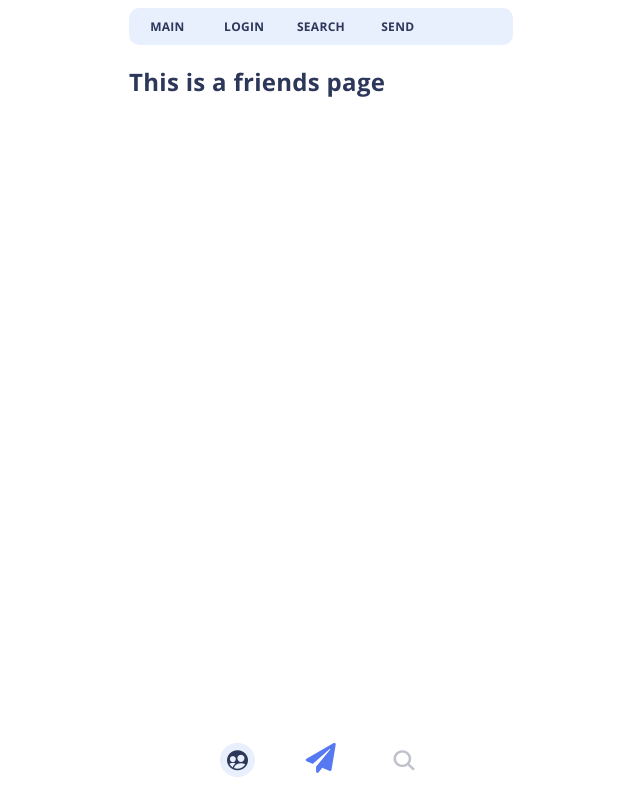
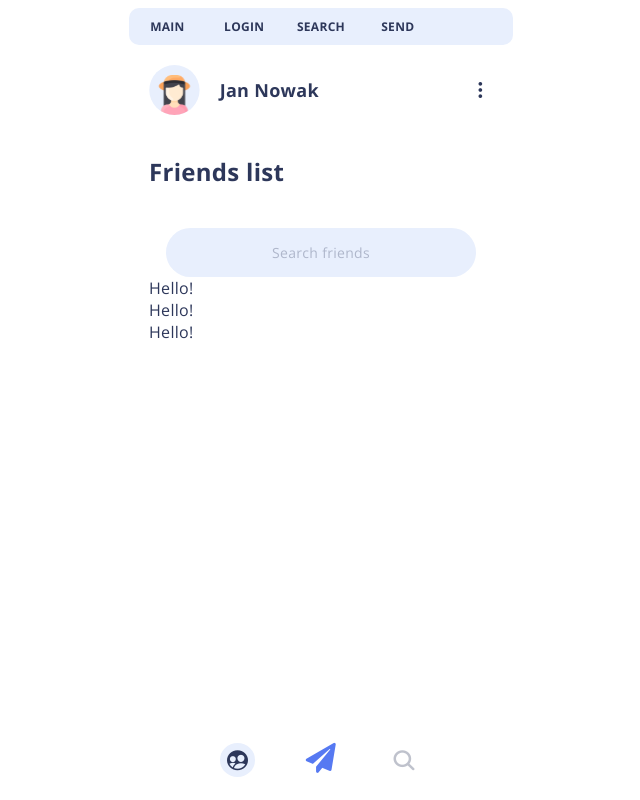
Before and after one commit to dlt-v/Chatlog, a React (Create React App) app: page /friends in a window 1280 px wide. Shown: the whole page, without its empty margins (319-959 px from the left). Built offline with nearby package versions, Linux system fonts and the light colour scheme.

Commit message:
Add input styling

```diff
--- /dev/null
+++ b/src/components/UserCard.tsx
@@ -0,0 +1,5 @@
+import React from 'react';
+
+export const UserCard = () => {
+    return <div>Hello!</div>;
+};
--- a/src/pages/Search.tsx
+++ b/src/pages/Search.tsx
@@ -1,6 +1,8 @@
 import React from 'react';
 
 import { Navigation } from '../components/Navigation';
+import { UserHeader } from '../components/UserHeader';
+import { UserCard } from '../components/UserCard';
 
 interface Props {
     friends: boolean;
@@ -8,7 +10,18 @@ interface Props {
 export const Search: React.FC<Props> = (props) => {
     return (
         <div className="search">
-            <h2>This is a {props.friends ? 'friends' : 'user search'} page</h2>
+            <UserHeader />
+            {props.friends && <h2 className="search__header">Friends list</h2>}
+            <input
+                className="search__input"
+                type="text"
+                placeholder={props.friends ? 'Search friends' : 'Search users'}
+            />
+            <div className="search__container">
+                <UserCard />
+                <UserCard />
+                <UserCard />
+            </div>
             <Navigation search={!props.friends} friends={props.friends} />
         </div>
     );
--- a/src/styles/style.scss
+++ b/src/styles/style.scss
@@ -330,3 +330,40 @@ html {
         border-radius: 10px;
     }
 }
+
+.search {
+    width: calc(100% - 40px);
+    margin: 20px;
+
+    &__header {
+        margin-top: 40px;
+    }
+    &__input {
+        all: unset;
+        display: block;
+        margin: 40px auto 0 auto;
+        width: calc(90% - 40px);
+        background-color: $bgl;
+        padding: 15px 20px;
+        border-radius: 1000px;
+        font-size: 14px;
+        color: $t;
+        font-family: 'Open Sans', sans-serif;
+        letter-spacing: 0.3px;
+        text-align: center;
+        font-weight: bold;
+        transition: 0.3s ease;
+
+        &::placeholder {
+            opacity: 0.3;
+            color: $t;
+            font-size: 14px;
+            font-weight: 400;
+        }
+
+        &:active,
+        &:focus {
+            width: calc(100% - 40px);
+        }
+    }
+}
```
